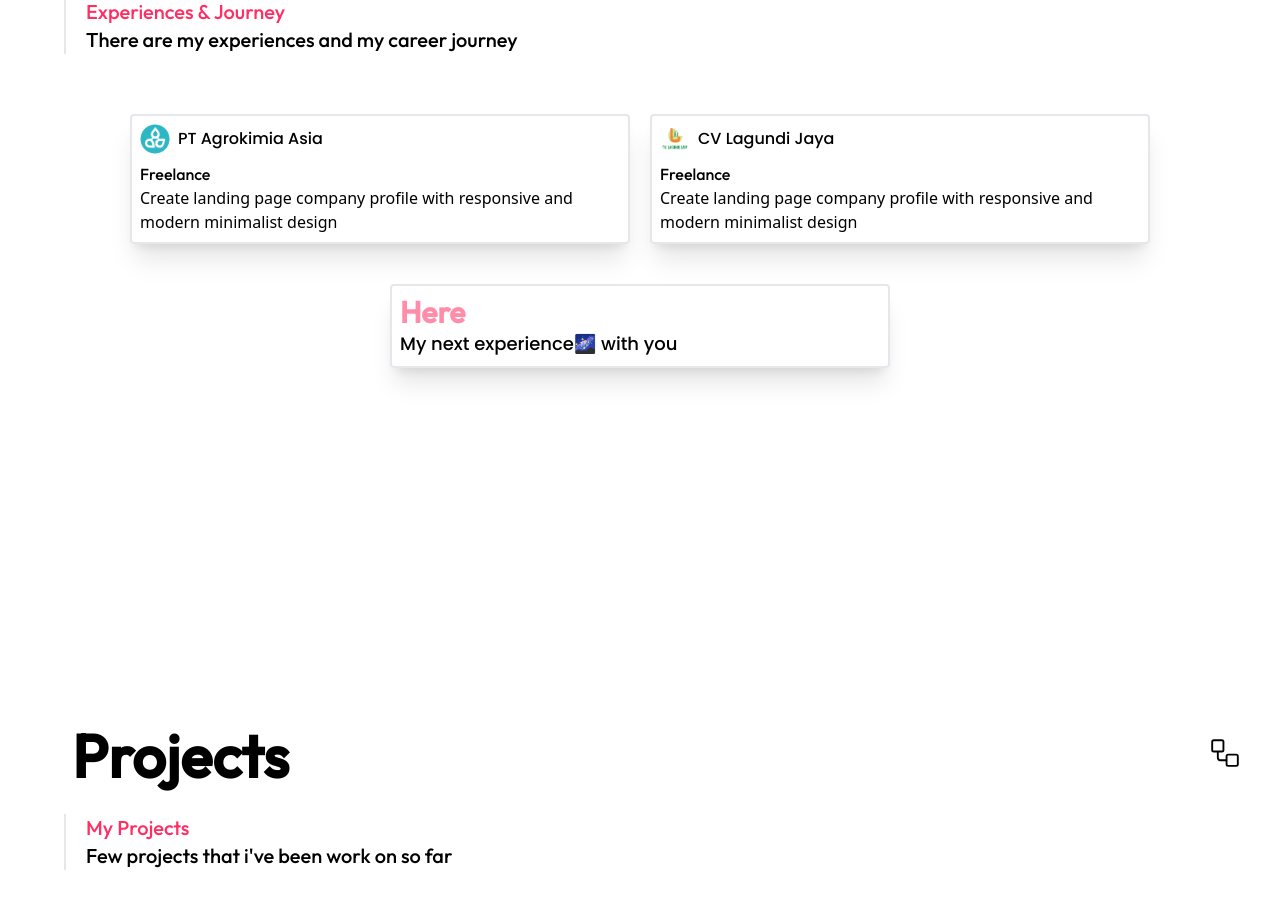
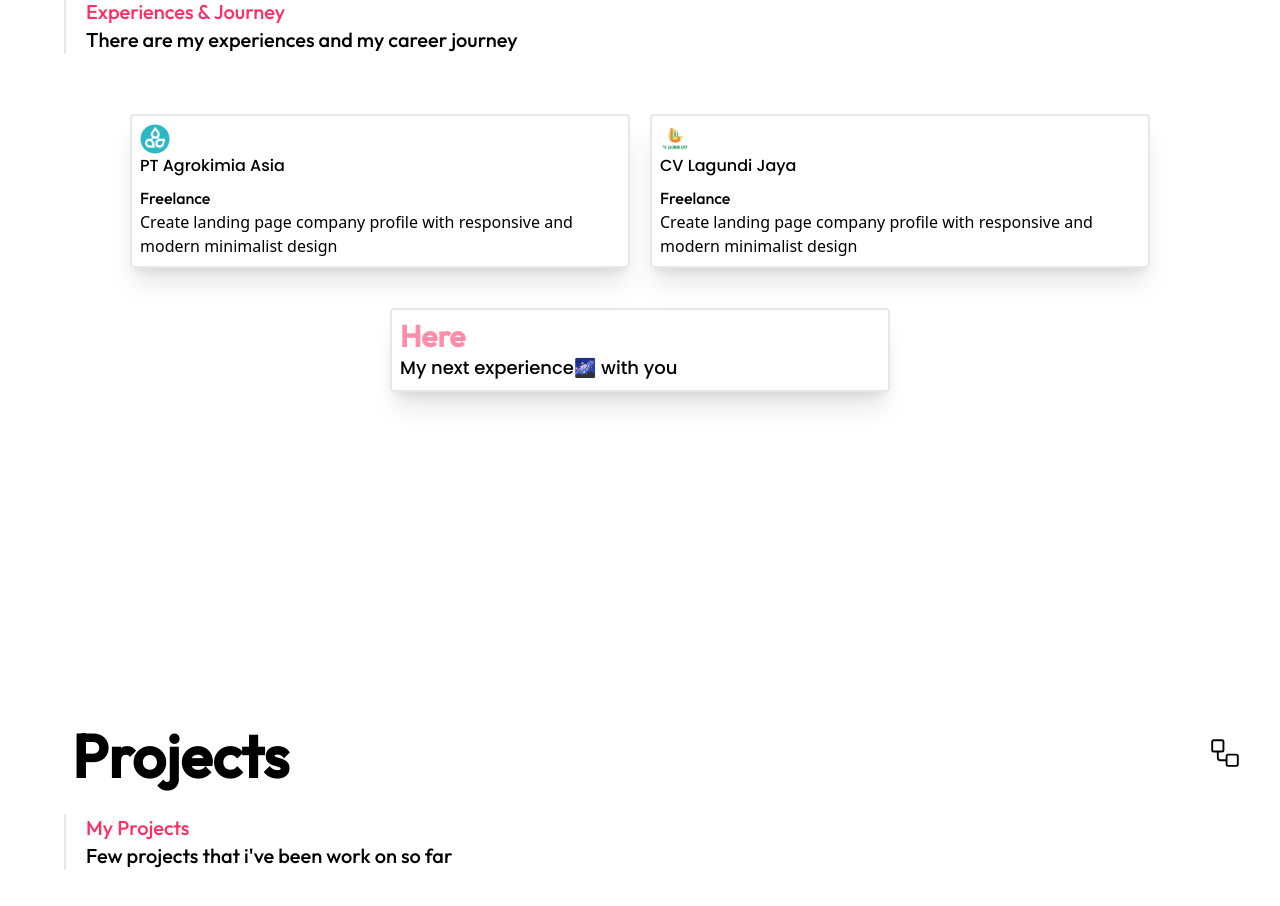
Before and after one commit to DSQL-MONGKEY/Dportfolio-v1, a React (Vite) app: page / in a window 1280 px wide. Shown: the part 3460-4366 px from the top of the page. Built offline with nearby package versions, Linux system fonts and the light colour scheme.

Commit message:
feat<reveal>: add reveal animation to whole content

```diff
--- a/src/container/Experiences.tsx
+++ b/src/container/Experiences.tsx
@@ -35,28 +35,39 @@ const Experiences = () => {
           {experience.map((exp, idx) => (
             <div key={idx} className="flex flex-col p-2 border-2 dark:border-green-500 rounded dark:bg-zinc-800 shadow-xl dark:shadow-slate-200/10 lg:w-[500px]">
               <div className="flex gap-2 items-center mb-2">
+                <Reveal>
+                  <>
                     <img src={exp.logo} alt={exp.title} className="w-[30px] h-[30px] rounded-full" />
                     <p className="font-poppins">
                       {exp.title}
                     </p>
+                  </>
+                </Reveal>
               </div>
+              <Reveal>
                 <p className="font-outfit">
                   {exp.role}
                 </p>
+              </Reveal>
+              <Reveal>
                 <p>{exp.desc}</p>
+              </Reveal>
             </div>
           ))}
         </div>
 
         <div className="flex flex-col p-5">
           <div className="p-2 border-2 dark:border-green-500 rounded dark:bg-zinc-800 shadow-xl dark:shadow-slate-200/10 lg:w-[500px] w-auto">
+            <Reveal>
+              <>
                 <h4 className="text-3xl font-outfit text-[#FF2E63] dark:text-green-600 font-black animate-pulse">
                   Here
                 </h4>
                 <p className="font-poppins text-lg">
                   My next experience🌌 with you
                 </p>
-
+              </>
+            </Reveal>
           </div>
         </div>
       </div>
```
Lines whose indentation alone changed are shown as unchanged.
